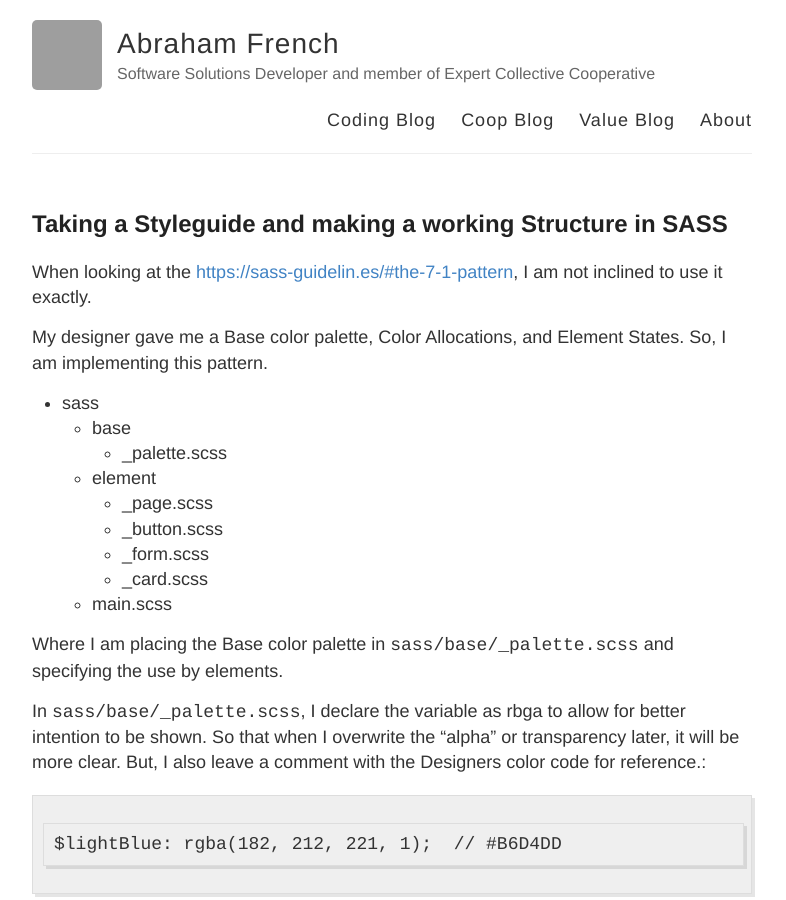
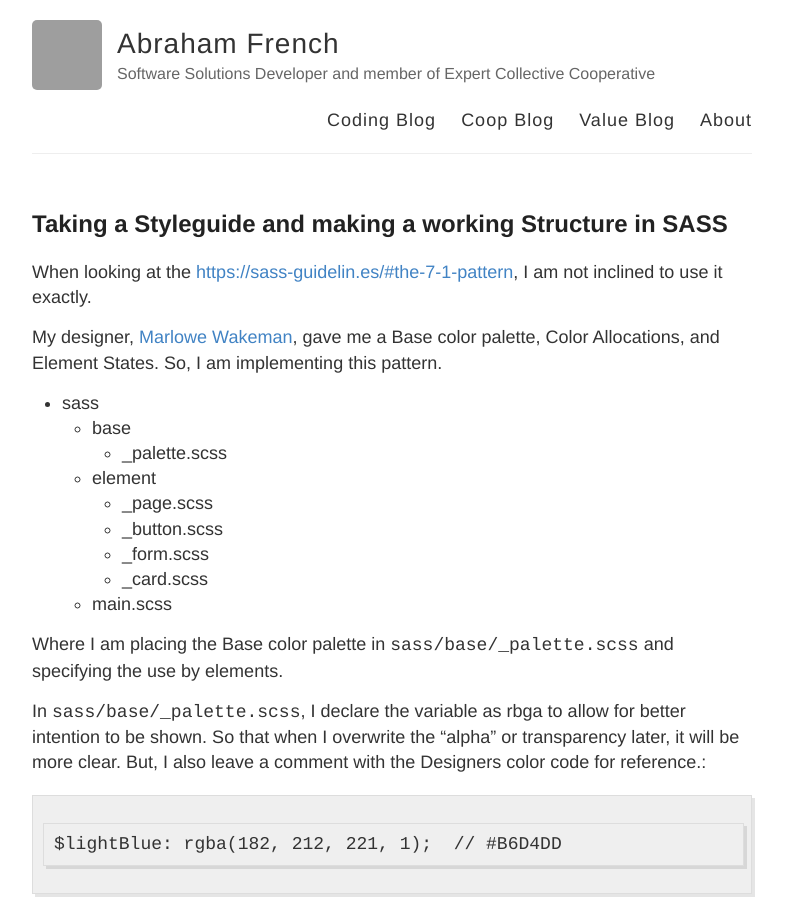
Before and after one commit to AbrahamFr/abrahamfr.github.io, a Jekyll site: the page built from _coding/2020-06-16-StyleGuide-to-Structure.md, in a window 1280 px wide and 900 px high. Shown: the whole window, without its empty margins (248-1034 px from the left). Built offline with Jekyll 4.4.1, drawn with Linux system fonts in a browser that asks for light colours; grey boxes are pictures that could not be loaded.

Commit message:
Added in reference to Marlowe

```diff
--- a/_coding/2020-06-16-StyleGuide-to-Structure.md
+++ b/_coding/2020-06-16-StyleGuide-to-Structure.md
@@ -5,7 +5,7 @@ title: Taking a Styleguide and making a working Structure in SASS
 
 When looking at the [https://sass-guidelin.es/#the-7-1-pattern](https://sass-guidelin.es/#the-7-1-pattern), I am not inclined to use it exactly.
 
-My designer gave me a Base color palette, Color Allocations, and Element States.  So, I am implementing this pattern.
+My designer, [Marlowe Wakeman](https://marlowexperience.com/about/), gave me a Base color palette, Color Allocations, and Element States.  So, I am implementing this pattern.
 
 - sass
   - base
```
